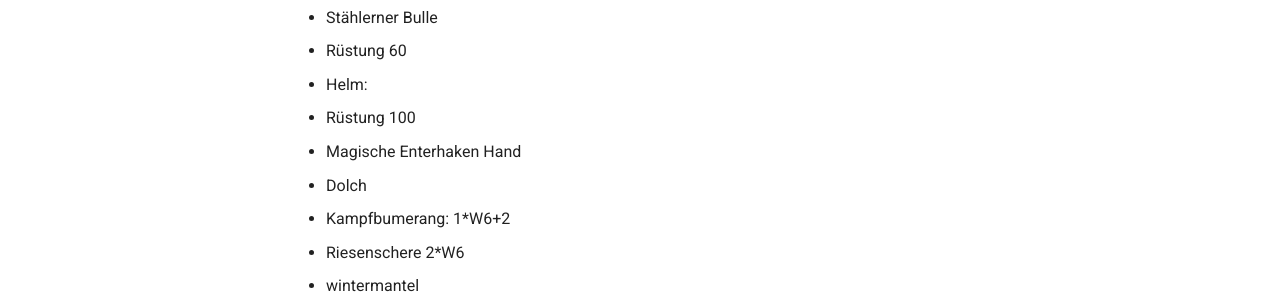
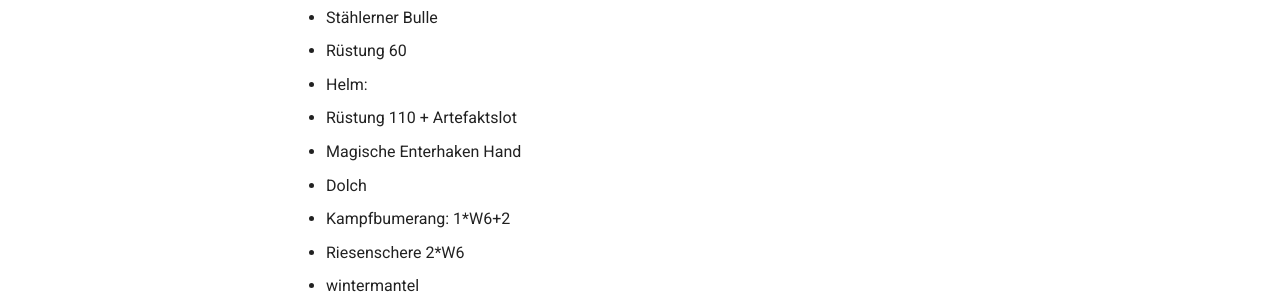
Before and after one commit to mkdocs-pnp/avalon, an MkDocs documentation site: the page built from docs/character/shaggy.md, in a window 1280 px wide and 900 px high, scrolled down 984 px. Shown: the part 465-765 px from the top of the window. Built offline with MkDocs 1.6.1 and Material for MkDocs 9.7.7, drawn with Linux system fonts in a browser that asks for light colours.

Commit message:
Update shaggy.md

```diff
--- a/docs/character/shaggy.md
+++ b/docs/character/shaggy.md
@@ -42,7 +42,7 @@
 * Stählerner Bulle
   * Rüstung 60
 * Helm:
-  * Rüstung 100
+  * Rüstung 110 + Artefaktslot
 * Magische Enterhaken Hand
 * Dolch
 * Kampfbumerang: 1*W6+2
```
